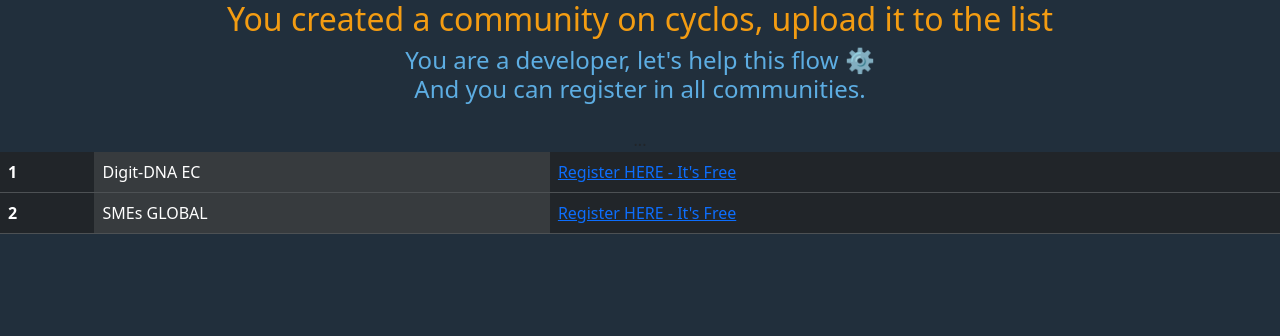
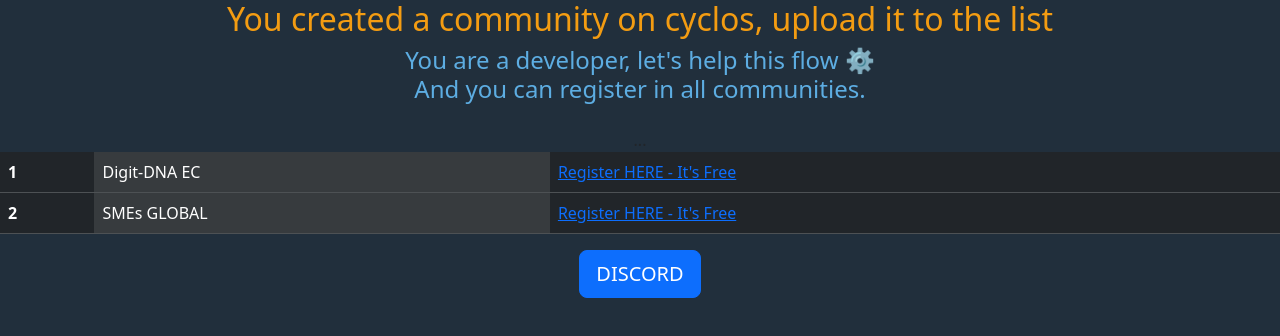
Before and after one commit to cycloscommunities/cyclos.github.io, a plain HTML site: page index.html in a window 1280 px wide. Drawn offline with nearby package versions, Linux system fonts and the light colour scheme.

Commit message:
Update index.html

```diff
--- a/index.html
+++ b/index.html
@@ -42,6 +42,11 @@ background-color: #212F3C
 </table>
          </table>
     </div>
+
+     <div align="center">
+       <button type="button" class="btn btn-primary btn-lg btn-block">DISCORD</button>
+       <i class="bi bi-discord"></i>
+     </div>
     <script src="https://cdn.jsdelivr.net/npm/bootstrap@5.3.3/dist/js/bootstrap.bundle.min.js" integrity="sha384-YvpcrYf0tY3lHB60NNkmXc5s9fDVZLESaAA55NDzOxhy9GkcIdslK1eN7N6jIeHz" crossorigin="anonymous"></script>
   </body>
 </html>
```
